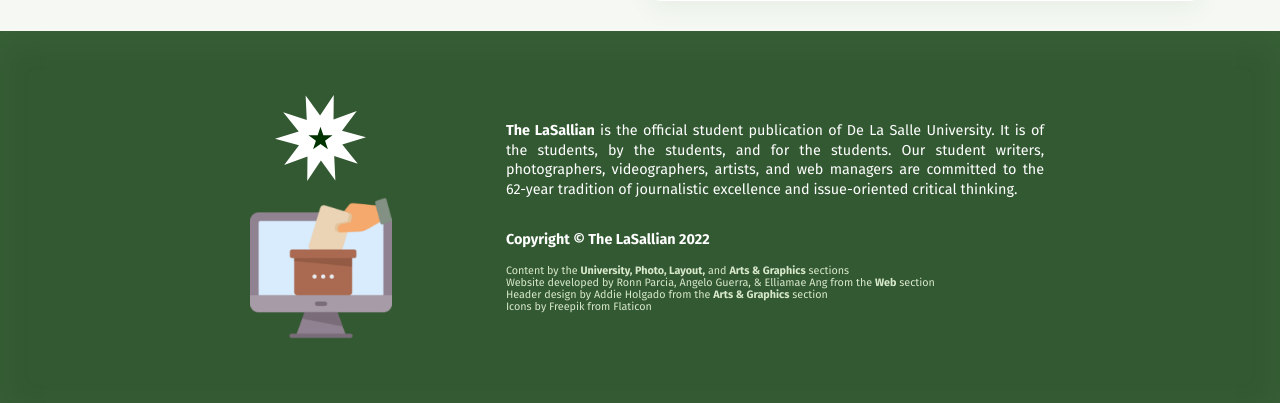
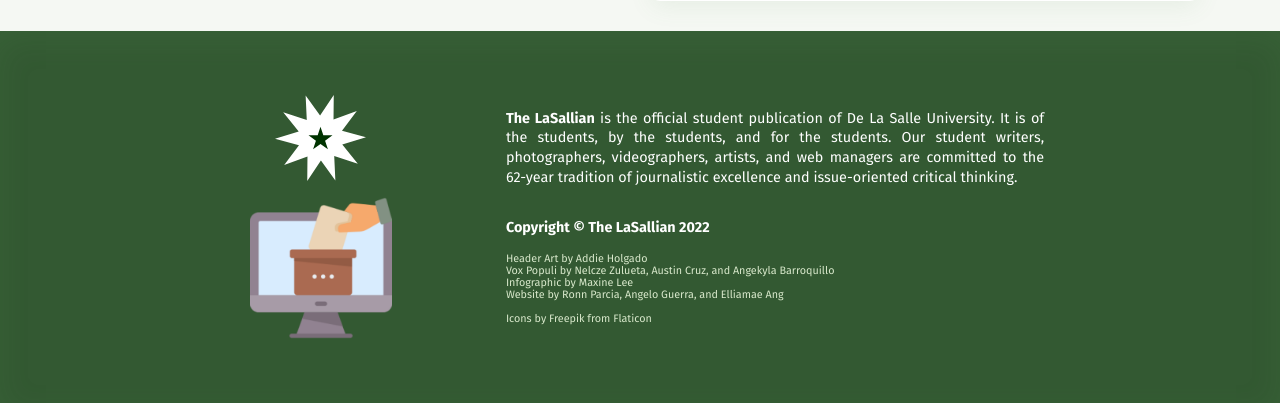
Before and after one commit to thelasallian/tls-me2022, a PHP site: page / in a window 1280 px wide. Shown: the part 1106-1509 px from the top of the page. Run offline with PHP 8.4, Linux system fonts and the light colour scheme; data that the repository does not hold is empty; some web fonts are replaced.

Commit message:
Updated credit

```diff
--- a/modules/footer.php
+++ b/modules/footer.php
@@ -7,10 +7,11 @@
         <p class="about"><b>The LaSallian</b> is the official student publication of De La Salle University. It is of the students, by the students, and for the students. Our student writers, photographers, videographers, artists, and web managers are committed to the 62-year tradition of journalistic excellence and issue-oriented critical thinking.</p>
         <p class="copyright">Copyright © The LaSallian 2022</p>
         <p class="credit">
-            Content by the <b>University, Photo, Layout,</b> and <b>Arts &amp; Graphics</b> sections<br>
-            Website developed by Ronn Parcia, Angelo Guerra, &amp; Elliamae Ang from the <b>Web</b> section<br>
-            Header design by Addie Holgado from the <b>Arts &amp; Graphics</b> section<br>
-            Icons by Freepik from Flaticon
+        Header Art by Addie Holgado<br/>
+        Vox Populi by Nelcze Zulueta, Austin Cruz, and Angekyla Barroquillo<br/>
+        Infographic by Maxine Lee<br/>
+        Website by Ronn Parcia, Angelo Guerra, and Elliamae Ang<br/><br/>
+        Icons by Freepik from Flaticon
         </p>
     </div>
 </div>
```
